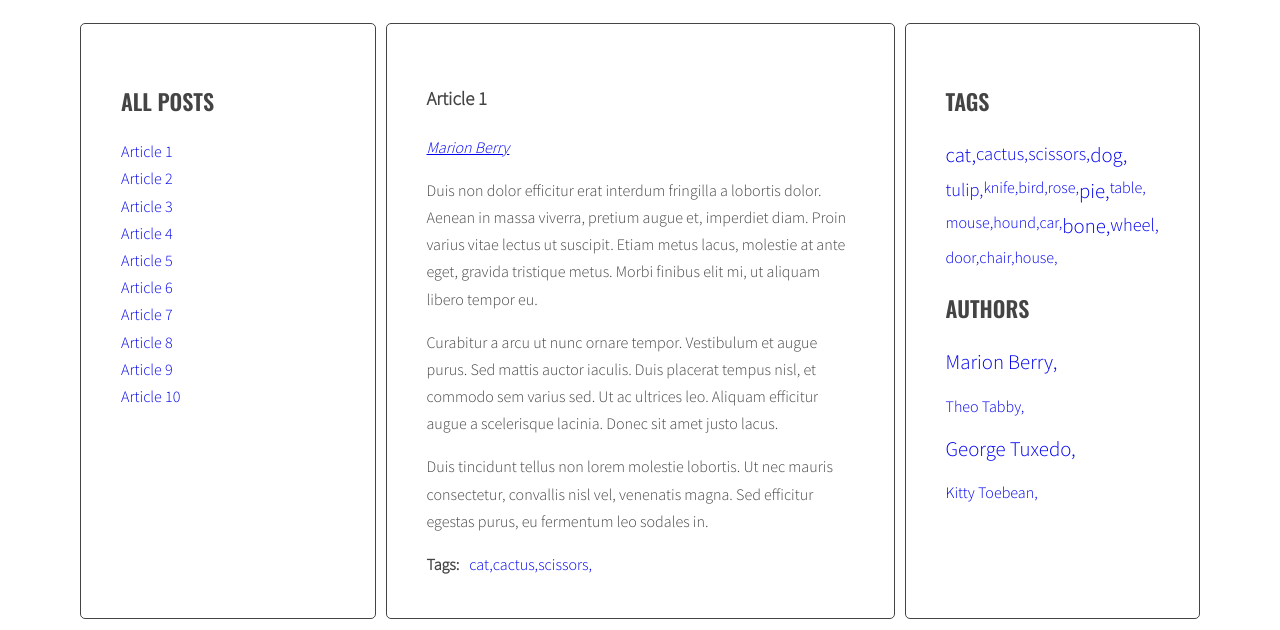
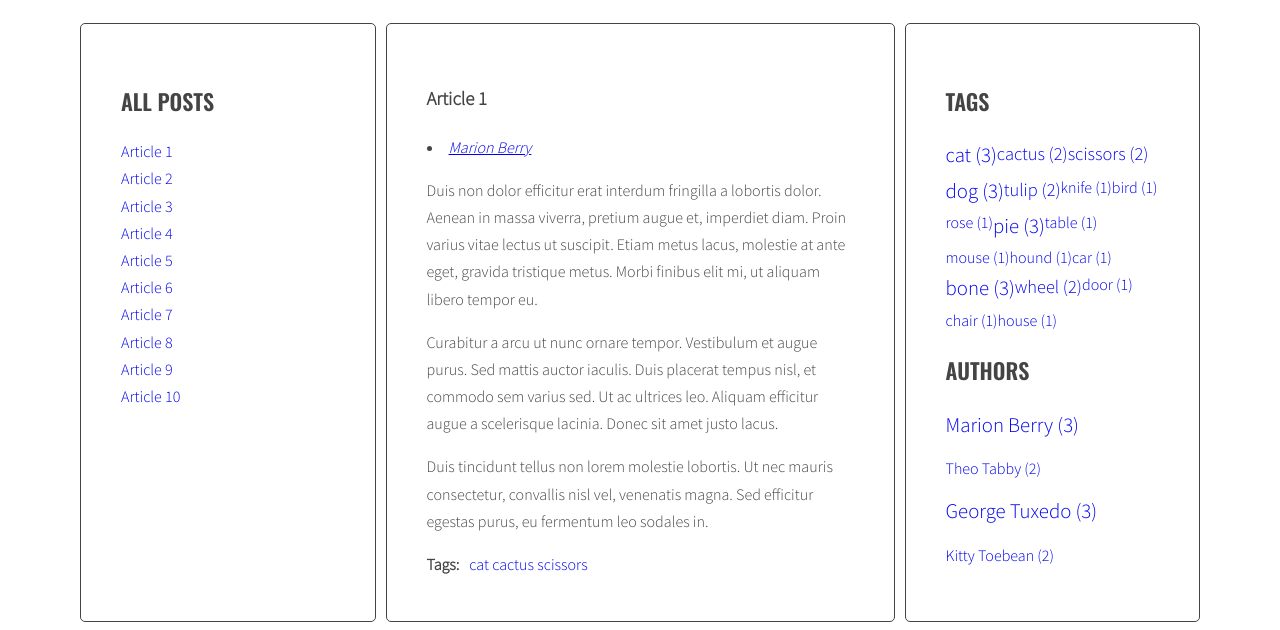
Before and after one commit to Artpienkowski/javascript-blog, a website: page index.html in a window 1280 px wide. Shown: the part 220-850 px from the top of the page. Drawn offline with nearby package versions, Linux system fonts and the light colour scheme.

Commit message:
create templates for links

```diff
--- a/index.html
+++ b/index.html
@@ -176,6 +176,26 @@
           </main>
         </div>
       </div>
+    <script id="template-author-cloud-link" type="text/x-handlebars-template">
+      {{#each authors}}
+      <li><a href="{{ articleAuthor }}" class="{{ className }}"><span>{{ articleAuthor }} ({{ count }}) </span></a></li>
+      {{/each}}
+    </script>
+    <script id="template-tag-cloud-link" type="text/x-handlebars-template">
+      {{#each tags}}
+      <li><a href="#tag-{{ tag }}" class="{{ className }}"><span>{{ tag }} ({{ count }}) </span></a></li>
+      {{/each}}
+    </script>
+    <script id="template-author-link" type="text/x-handlebars-template">
+      <li><a href="#{{ id }}"><span>{{ title }}</span></a></li>
+    </script>
+    <script id="template-tag-link" type="text/x-handlebars-template">
+      <li><a href="#tag-{{ id }}"><span>{{ title }}</span></a></li>
+    </script>
+    <script id="template-article-link" type="text/x-handlebars-template">
+      <li><a href="#{{ id }}"><span>{{ title }}</span></a></li>
+    </script>
+    <script src="https://cdnjs.cloudflare.com/ajax/libs/handlebars.js/4.1.0/handlebars.min.js"></script>
     <script src="js/script.js"></script>
 </body>
 </html>
--- a/js/script.js
+++ b/js/script.js
@@ -1,4 +1,18 @@
+
+/*
+1. Dlaczego link autorów w chmurze nie działają?
+2. dlaczego zmienił się wygląd linku autora pod tytułem artykułu?
+
+*/
 'use strict';
+
+const templates = {
+  articleLink: Handlebars.compile(document.querySelector('#template-article-link').innerHTML),
+  tagLink: Handlebars.compile(document.querySelector('#template-tag-link').innerHTML),
+  authorLink: Handlebars.compile(document.querySelector('#template-author-link').innerHTML),
+  tagCloudLink: Handlebars.compile(document.querySelector('#template-tag-cloud-link').innerHTML),
+  authorCloudLink: Handlebars.compile(document.querySelector('#template-author-cloud-link').innerHTML),
+};
 
 function titleClickHandler(event){
   event.preventDefault();
@@ -71,7 +85,8 @@ function generateTitleLinks(customSelector = ''){
     /* get the title from the title element */
 
     /* create HTML of the link */
-    const linkHTML = '<li><a href="#' + articleId + '"><span>' + articleTitle + '</span></a></li>';
+    const linkHTMLData = {id: articleId, title: articleTitle};
+    const linkHTML = templates.articleLink(linkHTMLData);
     console.log(linkHTML);
     /* insert link into html variable */
     html = html + linkHTML;
@@ -141,7 +156,10 @@ function generateTags(){
 
 
       /* generate HTML of the link */
-      const linkHTML = '<li><a href="#tag-' + tag + '">' + tag + ',' + '</a></li>';
+      const linkHTMLData = {id: tag, title: tag};
+      const linkHTML = templates.tagLink(linkHTMLData);
+
+      //const linkHTML = '<li><a href="#tag-' + tag + '">' + tag + ',' + '</a></li>';
 
 
       /* add generated code to html variable */
@@ -175,7 +193,7 @@ function generateTags(){
   // create variable for all links HTML code
   const tagsParams = calculateTagsParams(allTags);
   console.log('tagsParams:', tagsParams);
-  let allTagsHTML = '';
+  const allTagsData = {tags: []};
 
   // START LOOP: for each tag in allTags
   for(let tag in allTags){
@@ -183,11 +201,16 @@ function generateTags(){
     // generate code of a link and add it to allTagsHTML
     const tagLinkHTML = '<li><a href="#tag-' + tag + '"' + ' ' + 'class="' + calculateTagClass(allTags[tag], tagsParams) + '">' + tag + ',' + '</a></li>'
     console.log('tagLinkHTML:' , tagLinkHTML);
-    allTagsHTML += tagLinkHTML;
+    allTagsData.tags.push({
+      tag: tag,
+      count: allTags[tag],
+      className: calculateTagClass(allTags[tag], tagsParams)
+    });
   }
 
   // add html from allTagsHTML to tagList
-  tagList.innerHTML = allTagsHTML;
+  tagList.innerHTML = templates.tagCloudLink(allTagsData);
+  console.log('allTagsData:', allTagsData);
 }
 
 
@@ -278,7 +301,8 @@ function generateAuthors() {
     let html = '';
     const articleAuthor = article.getAttribute('data-author');
     console.log(articleAuthor);
-    const linkHTML = '<a href="' + articleAuthor + '">' + articleAuthor +  '</a>';
+    const linkHTMLData = {id: articleAuthor, title: articleAuthor};
+    const linkHTML = templates.authorLink(linkHTMLData);
 
     if(!allAuthors.hasOwnProperty(articleAuthor)) {
       allAuthors[articleAuthor] = 1;
@@ -296,13 +320,19 @@ function generateAuthors() {
 
     const authorsParams = calculateAuthorsParams(allAuthors);
     console.log('authorsParams:', authorsParams);
-    let allAuthorsHTML = '';
+    //let allAuthorsHTML = '';
+    const allAuthorsData = {authors: []}
     for(let articleAuthor in allAuthors){
       const authorLinkHTML = '<li><a href="' + articleAuthor + '"'  +  ' ' + 'class="' + calculateAuthorClass(allAuthors[articleAuthor], authorsParams) + '">' + articleAuthor + ',' + '</a></li>'
       console.log('authorLinkHTML:' , authorLinkHTML);
-    allAuthorsHTML += authorLinkHTML;
+    //allAuthorsHTML += authorLinkHTML;
+    allAuthorsData.authors.push({
+      articleAuthor: articleAuthor,
+      count: allAuthors[articleAuthor],
+      className: calculateTagClass(allAuthors[articleAuthor], authorsParams)
+    });
     }
-    authorList.innerHTML = allAuthorsHTML;
+    authorList.innerHTML = templates.authorCloudLink(allAuthorsData);
 }
 
 
```
Also changed, not shown: .eslintrc.json.
